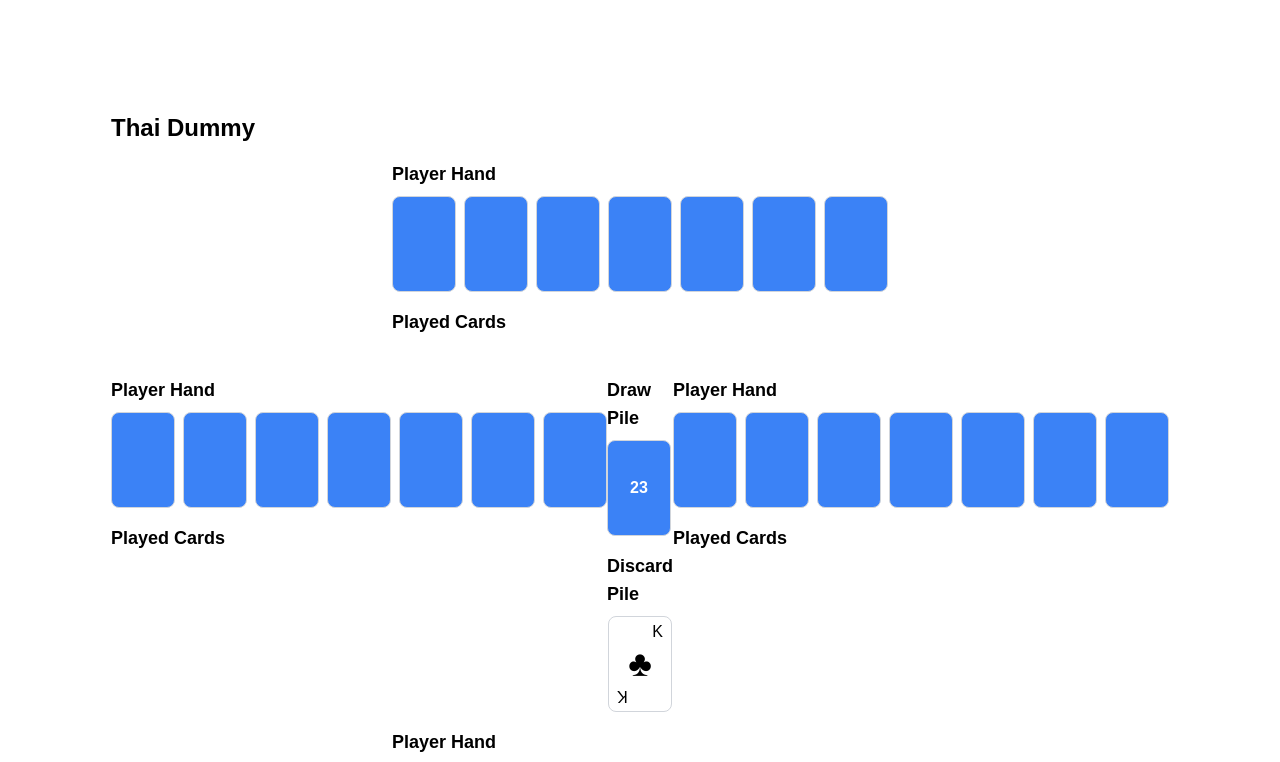
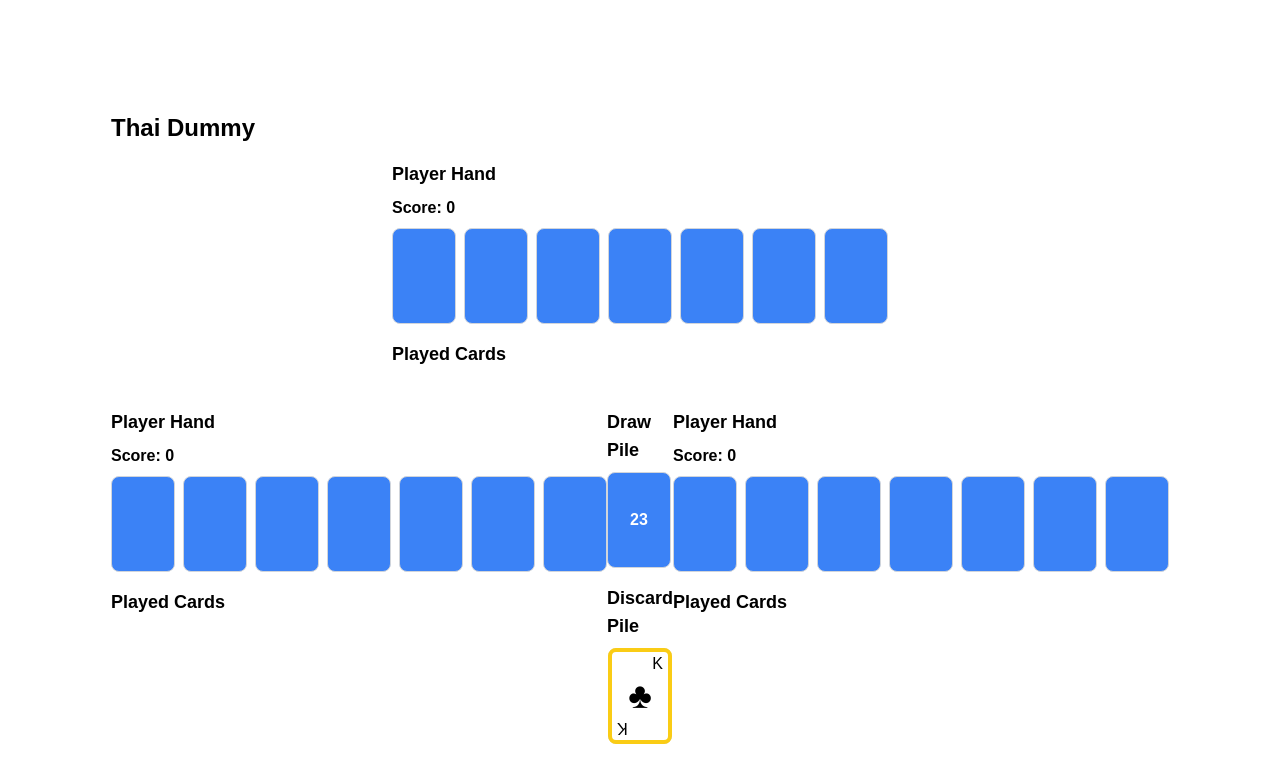
Before and after one commit to Kadphol/dummy-card-game, a Next.js app: page / in a window 1280 px wide. Shown: the top 762 px of the page. Built offline with nearby package versions, Linux system fonts and the light colour scheme.

Commit message:
feat(game): assign card points and refactor constants

```diff
--- a/src/components/card/index.tsx
+++ b/src/components/card/index.tsx
@@ -1,12 +1,6 @@
-import { Card as CardType } from '@/libs/deck'
 import { cn } from '@/libs/utils'
-
-const SUIT_SYMBOLS = {
-  hearts: '♥',
-  diamonds: '♦',
-  clubs: '♣',
-  spades: '♠',
-}
+import { CardType } from '@/types/card'
+import { SUIT, SUIT_SYMBOLS } from '@constants/card'
 
 interface CardProps {
   card: CardType
@@ -16,8 +10,8 @@ interface CardProps {
 const Card = ({ card, onClick }: CardProps) => {
   const { suit, rank } = card
   const { color, bgColor } =
-    suit === 'hearts' || suit === 'diamonds'
-      ? { color: 'text-red-500', bgColor: 'bg-red-50' }
+    suit === SUIT.HEARTS || suit === SUIT.DIAMONDS
+      ? { color: 'text-red-500', bgColor: 'bg-white' }
       : { color: 'text-black', bgColor: 'bg-white' }
 
   return (
--- a/src/components/deck/index.tsx
+++ b/src/components/deck/index.tsx
@@ -1,13 +1,14 @@
-import { Card as CardType } from '@/libs/deck'
+import { CardType } from '@/types/card'
 import Card from '@components/card'
 
 interface DeckProps {
   drawPile: CardType[]
   discardPile: CardType[]
   onDrawCard: () => void
+  headCard: CardType | null
 }
 
-const Deck = ({ drawPile, discardPile, onDrawCard }: DeckProps) => {
+const Deck = ({ drawPile, discardPile, onDrawCard, headCard }: DeckProps) => {
   return (
     <div className="flex flex-col items-center space-y-4">
       <div>
@@ -23,7 +24,12 @@ const Deck = ({ drawPile, discardPile, onDrawCard }: DeckProps) => {
         <h2 className="mb-2 text-lg font-bold">Discard Pile</h2>
         <div className="flex max-w-md flex-wrap justify-center gap-2">
           {discardPile.slice(-5).map((card, index) => (
-            <Card key={index} card={card} />
+            <div key={index} className="relative">
+              <Card card={card} />
+              {card === headCard && (
+                <div className="pointer-events-none absolute inset-0 rounded-lg border-4 border-yellow-400" />
+              )}
+            </div>
           ))}
         </div>
       </div>
--- a/src/components/game/index.tsx
+++ b/src/components/game/index.tsx
@@ -2,7 +2,8 @@
 
 import Deck from '@/components/deck'
 import Player from '@/components/player'
-import { Card as CardType, createDeck, isValidPlay, shuffleDeck } from '@/libs/deck'
+import { calculateCardPoints, createDeck, isValidPlay, shuffleDeck } from '@/libs/deck'
+import { CardType } from '@/types/card'
 import { useEffect, useState } from 'react'
 
 const Game = () => {
@@ -12,6 +13,9 @@ const Game = () => {
   const [currentPlayer, setCurrentPlayer] = useState(0)
   const [discardPile, setDiscardPile] = useState<CardType[]>([])
   const [selectedCards, setSelectedCards] = useState<CardType[]>([])
+  const [scores, setScores] = useState<number[]>(Array(4).fill(0))
+  const [headCard, setHeadCard] = useState<CardType | null>(null)
+  const [headCardPlayer, setHeadCardPlayer] = useState<number | null>(null)
 
   useEffect(() => {
     startNewGame()
@@ -22,12 +26,16 @@ const Game = () => {
     const newPlayers: CardType[][] = Array(4)
       .fill([])
       .map(() => newDeck.splice(0, 7))
+    const newHeadCard = newDeck.pop()!
     setDeck(newDeck)
     setPlayers(newPlayers)
     setPlayedCards(Array(4).fill([]))
     setCurrentPlayer(0)
-    setDiscardPile([newDeck.pop()!])
+    setDiscardPile([newHeadCard])
     setSelectedCards([])
+    setScores(Array(4).fill(0))
+    setHeadCard(newHeadCard)
+    setHeadCardPlayer(null)
   }
 
   const drawCard = () => {
@@ -47,6 +55,19 @@ const Game = () => {
     newPlayedCards[currentPlayer] = [...newPlayedCards[currentPlayer], selectedCards]
     setPlayers(newPlayers)
     setPlayedCards(newPlayedCards)
+
+    // Calculate and add points
+    const newScores = [...scores]
+    const pointsEarned = selectedCards.reduce((sum, card) => sum + calculateCardPoints(card), 0)
+
+    // Add bonus for first discard pile card
+    if (headCard && selectedCards.includes(headCard) && headCardPlayer === null) {
+      setHeadCardPlayer(currentPlayer)
+    }
+
+    newScores[currentPlayer] += pointsEarned
+    setScores(newScores)
+
     setSelectedCards([])
     checkWinCondition()
   }
@@ -61,7 +82,10 @@ const Game = () => {
 
   const checkWinCondition = () => {
     if (players[currentPlayer].length === 0) {
-      alert(`Player ${currentPlayer + 1} wins!`)
+      if (headCardPlayer !== null) {
+        scores[headCardPlayer] += 50
+      }
+      alert(`Player ${currentPlayer + 1} wins with ${scores[currentPlayer]} points!`)
       startNewGame()
     }
   }
@@ -83,6 +107,7 @@ const Game = () => {
             hand={players[(currentPlayer + 3) % 4]}
             playedCards={playedCards[(currentPlayer + 3) % 4]}
             isCurrentPlayer={false}
+            score={scores[(currentPlayer + 3) % 4]}
           />
         </div>
         <div className="mb-4 flex justify-between">
@@ -90,12 +115,14 @@ const Game = () => {
             hand={players[(currentPlayer + 2) % 4]}
             playedCards={playedCards[(currentPlayer + 2) % 4]}
             isCurrentPlayer={false}
+            score={scores[(currentPlayer + 2) % 4]}
           />
-          <Deck drawPile={deck} discardPile={discardPile} onDrawCard={drawCard} />
+          <Deck drawPile={deck} discardPile={discardPile} onDrawCard={drawCard} headCard={headCard} />
           <Player
             hand={players[(currentPlayer + 1) % 4]}
             playedCards={playedCards[(currentPlayer + 1) % 4]}
             isCurrentPlayer={false}
+            score={scores[(currentPlayer + 1) % 4]}
           />
         </div>
         <div className="mb-4 flex justify-center">
@@ -104,6 +131,7 @@ const Game = () => {
             playedCards={playedCards[currentPlayer]}
             onCardClick={handleCardClick}
             isCurrentPlayer={true}
+            score={scores[currentPlayer]}
           />
         </div>
       </div>
--- a/src/components/player-hand/index.tsx
+++ /dev/null
@@ -1,18 +0,0 @@
-import { Card } from '@/types'
-
-const PlayerHand = ({ hand }: { hand: Card[] }) => {
-  return (
-    <div>
-      <h2>Player Hand</h2>
-      <ul>
-        {hand.map((card, index) => (
-          <li key={index}>
-            {card.value} of {card.suit}
-          </li>
-        ))}
-      </ul>
-    </div>
-  )
-}
-
-export default PlayerHand
--- a/src/components/player/index.tsx
+++ b/src/components/player/index.tsx
@@ -1,17 +1,19 @@
 import Card from '@/components/card'
-import { Card as CardType } from '@/libs/deck'
+import { CardType } from '@/types/card'
 
 interface PlayerProps {
   hand: CardType[]
   playedCards: CardType[][]
+  score: number
   onCardClick?: (card: CardType) => void
   isCurrentPlayer?: boolean
 }
 
-const Player = ({ hand, playedCards, onCardClick, isCurrentPlayer = false }: PlayerProps) => {
+const Player = ({ hand, playedCards, score, onCardClick, isCurrentPlayer = false }: PlayerProps) => {
   return (
     <div className="mb-4">
       <h2 className="mb-2 text-lg font-bold">Player Hand</h2>
+      <p className="text-md mb-2 font-semibold">Score: {score}</p>
       <div className="mb-4 flex space-x-2">
         {isCurrentPlayer
           ? hand.map((card, index) => <Card key={index} card={card} onClick={() => onCardClick && onCardClick(card)} />)
--- /dev/null
+++ b/src/constants/card.ts
@@ -0,0 +1,46 @@
+export const SUIT = {
+  HEARTS: 'hearts',
+  DIAMONDS: 'diamonds',
+  CLUBS: 'clubs',
+  SPADES: 'spades',
+}
+
+export const RANK = {
+  TWO: '2',
+  THREE: '3',
+  FOUR: '4',
+  FIVE: '5',
+  SIX: '6',
+  SEVEN: '7',
+  EIGHT: '8',
+  NINE: '9',
+  TEN: '10',
+  JACK: 'J',
+  QUEEN: 'Q',
+  KING: 'K',
+  ACE: 'A',
+}
+
+export const SUITS = [SUIT.HEARTS, SUIT.DIAMONDS, SUIT.CLUBS, SUIT.SPADES]
+export const RANKS = [
+  RANK.TWO,
+  RANK.THREE,
+  RANK.FOUR,
+  RANK.FIVE,
+  RANK.SIX,
+  RANK.SEVEN,
+  RANK.EIGHT,
+  RANK.NINE,
+  RANK.TEN,
+  RANK.JACK,
+  RANK.QUEEN,
+  RANK.KING,
+  RANK.ACE,
+]
+
+export const SUIT_SYMBOLS = {
+  [SUIT.HEARTS]: '♥',
+  [SUIT.DIAMONDS]: '♦',
+  [SUIT.CLUBS]: '♣',
+  [SUIT.SPADES]: '♠',
+}
--- a/src/libs/deck.ts
+++ b/src/libs/deck.ts
@@ -1,15 +1,10 @@
-export type Suit = 'hearts' | 'diamonds' | 'clubs' | 'spades'
-export type Rank = '2' | '3' | '4' | '5' | '6' | '7' | '8' | '9' | '10' | 'J' | 'Q' | 'K' | 'A'
+import { CardType, RankType, SuitType } from '@/types/card'
+import { RANK, SUIT } from '@constants/card'
 
-export interface Card {
-  suit: Suit
-  rank: Rank
-}
-
-export function createDeck(): Card[] {
-  const suits: Suit[] = ['hearts', 'diamonds', 'clubs', 'spades']
-  const ranks: Rank[] = ['2', '3', '4', '5', '6', '7', '8', '9', '10', 'J', 'Q', 'K', 'A']
-  const deck: Card[] = []
+export function createDeck(): CardType[] {
+  const suits: SuitType[] = ['hearts', 'diamonds', 'clubs', 'spades']
+  const ranks: RankType[] = ['2', '3', '4', '5', '6', '7', '8', '9', '10', 'J', 'Q', 'K', 'A']
+  const deck: CardType[] = []
 
   for (const suit of suits) {
     for (const rank of ranks) {
@@ -20,7 +15,7 @@ export function createDeck(): Card[] {
   return deck
 }
 
-export function shuffleDeck(deck: Card[]): Card[] {
+export function shuffleDeck(deck: CardType[]): CardType[] {
   const shuffled = [...deck]
   for (let i = shuffled.length - 1; i > 0; i--) {
     const j = Math.floor(Math.random() * (i + 1))
@@ -29,7 +24,7 @@ export function shuffleDeck(deck: Card[]): Card[] {
   return shuffled
 }
 
-export function isValidPlay(cards: Card[]): boolean {
+export function isValidPlay(cards: CardType[]): boolean {
   if (cards.length < 3) return false
 
   // Check for set (same rank)
@@ -49,3 +44,14 @@ export function isValidPlay(cards: Card[]): boolean {
 
   return false
 }
+
+export function isSpecialCard(card: CardType): boolean {
+  return (card.rank === RANK.TWO && card.suit === SUIT.CLUBS) || (card.rank === RANK.QUEEN && card.suit === SUIT.SPADES)
+}
+
+export function calculateCardPoints(card: CardType): number {
+  if (isSpecialCard(card)) return 50
+  if (card.rank === 'A') return 15
+  if (['10', 'J', 'Q', 'K'].includes(card.rank)) return 10
+  return 5
+}
--- /dev/null
+++ b/src/types/card.ts
@@ -0,0 +1,7 @@
+export type SuitType = 'hearts' | 'diamonds' | 'clubs' | 'spades'
+export type RankType = '2' | '3' | '4' | '5' | '6' | '7' | '8' | '9' | '10' | 'J' | 'Q' | 'K' | 'A'
+
+export interface CardType {
+  suit: SuitType
+  rank: RankType
+}
```
Also changed, not shown: src/types/index.ts (+3 -6 lines).
